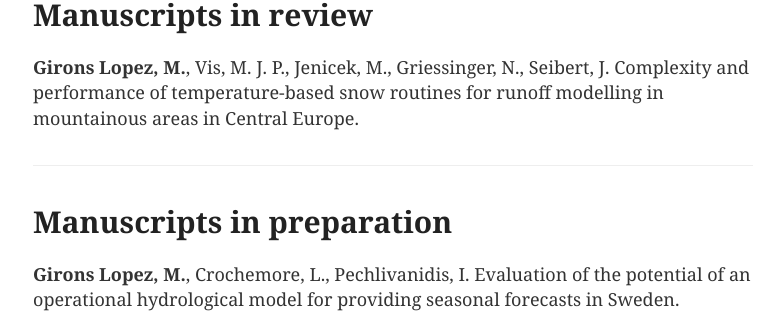
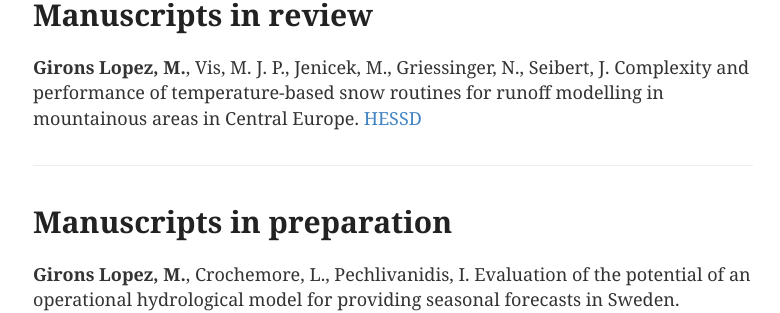
Before and after one commit to GironsLopez/GironsLopez.github.io, a Jekyll site: the page built from publications/index.md, in a window 1280 px wide and 900 px high, scrolled down 952 px. Shown: the part 154-467 px from the top of the window, without its empty margins (247-1027 px from the left). Built offline with Jekyll 4.4.1, drawn with Linux system fonts in a browser that asks for light colours.

Commit message:
Update index.md

```diff
--- a/publications/index.md
+++ b/publications/index.md
@@ -22,7 +22,7 @@
 
 # Manuscripts in review
 
-**Girons Lopez, M.**, Vis, M. J. P., Jenicek, M., Griessinger, N., Seibert, J. Complexity and performance of temperature-based snow routines for runoff modelling in mountainous areas  in Central Europe.
+**Girons Lopez, M.**, Vis, M. J. P., Jenicek, M., Griessinger, N., Seibert, J. Complexity and performance of temperature-based snow routines for runoff modelling in mountainous areas  in Central Europe. [HESSD](https://www.hydrol-earth-syst-sci-discuss.net/hess-2020-57/)
 
 <div class="line-separator"></div>
 
```
